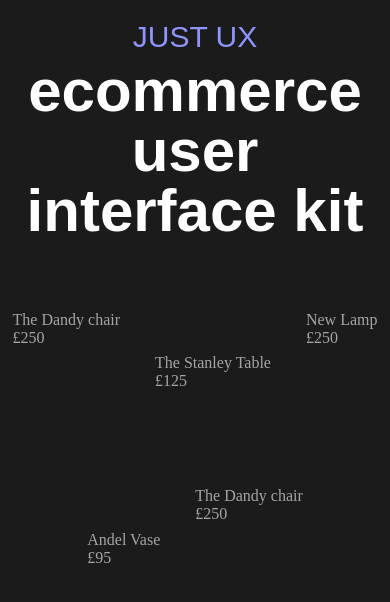
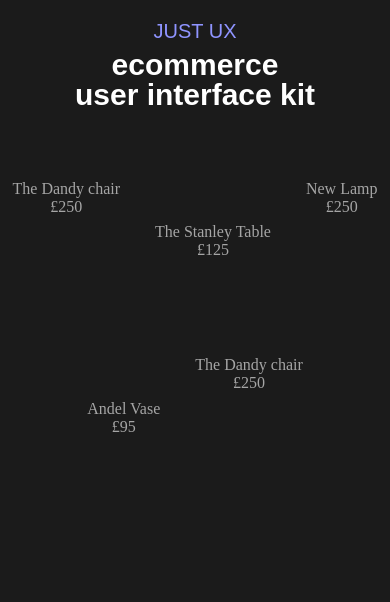
Before and after one commit to Imavicks/figma-practice, a plain HTML site: page index.html in a window 390 px wide. Drawn offline with Linux system fonts and the light colour scheme; a web font is replaced by a local one.

Commit message:
add mobile responsiveness

```diff
--- a/resources/css/style.css
+++ b/resources/css/style.css
@@ -74,3 +74,18 @@ body {
 span {
   margin-top: 1vw;
 }
+
+/* Mobile Responsiveness */
+@media(max-width : 744px) {
+  .heading {
+    font-size: 20px;
+  }
+
+  .description {
+    font-size: 30px;
+  }
+
+  .grid-info {
+    text-align: center;
+  }
+}
```
